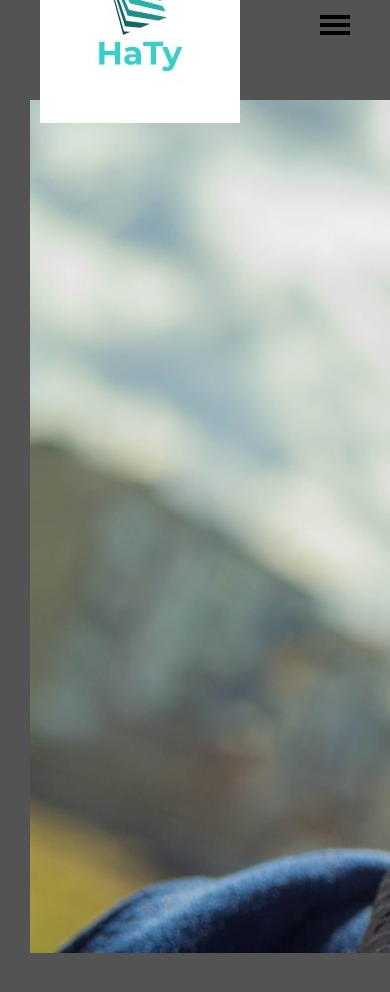
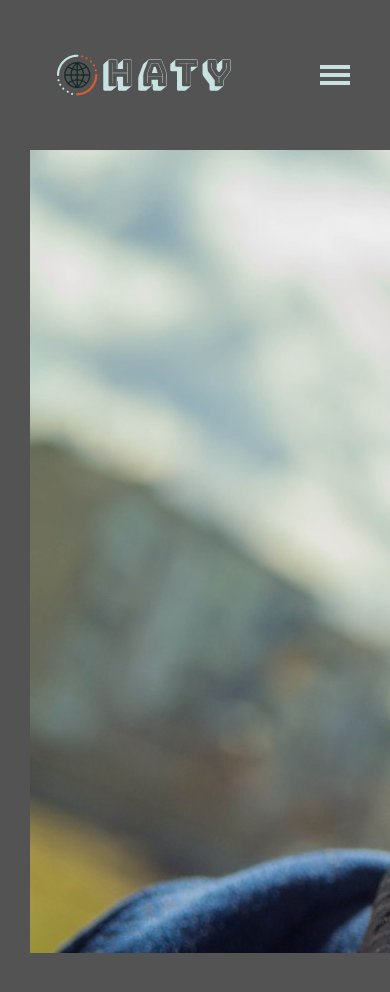
Before and after one commit to HannaTylna/portfolio_react, a React (Create React App) app: page / in a window 390 px wide. Shown: the top 992 px of the page. Built offline with nearby package versions, Linux system fonts and the light colour scheme.

Commit message:
add logos and styles

```diff
--- a/src/App.css
+++ b/src/App.css
@@ -9,6 +9,7 @@
   top: 0;
   left: 0;
   z-index: 0;
+  background-color: #535353;
 }
 .footer {
   bottom: 0;
@@ -28,7 +29,7 @@
   position: relative;
   display: flex;
   justify-content: flex-end;
-  height: 80px;
+  height: 100px;
   align-items: center;
   margin: 0px 30px 0px 0px;
   justify-content: space-between;
@@ -55,7 +56,7 @@
   margin: 0px 0px 0px 20px;
 }
 .header__link{
-  color: #fff;
+  color: #c8e2e2;
   text-transform: uppercase;
   font-size: 18px;
   text-decoration: none;
@@ -77,7 +78,7 @@
     overflow: hidden;
   }
   .header__body{
-    height: 50px;
+    height: 150px;
     justify-content: space-between;
   }
 
@@ -90,7 +91,7 @@
   }
   .header__burger span{
     position: absolute;
-    background-color: #000;
+    background-color: #c8e2e2;
     left: 0;
     width: 100%;
     height: 4px;
@@ -100,7 +101,7 @@
   .header__burger:before,
   .header__burger:after {
     content: '';
-    background-color: #000;
+    background-color: #c8e2e2;
     position: absolute;
     width: 100%;
     height: 4px;
@@ -132,7 +133,8 @@
     width: 100%;
     height: 100%;
     overflow: auto; /* can to scroll menu when there are many points  */
-    background-color: #808080;
+    background-color: #535353;
+    margin-top: 60px;
     padding: 70px 10px 20px 0px;
     transition: all 0.3s ease 0s;
   }
--- a/src/components/Navigation.js
+++ b/src/components/Navigation.js
@@ -8,7 +8,7 @@ export default function Navigation(){
                     <div className="header__body">
                         <a href="/" className="header__logo">
                             <img
-                                src={require("../images/logo.jpeg")}
+                                src={require("../images/logos.png")}
                                 alt="logo"
                             />
                         </a>
```
Also changed, not shown: src/images/logos.png (added).
